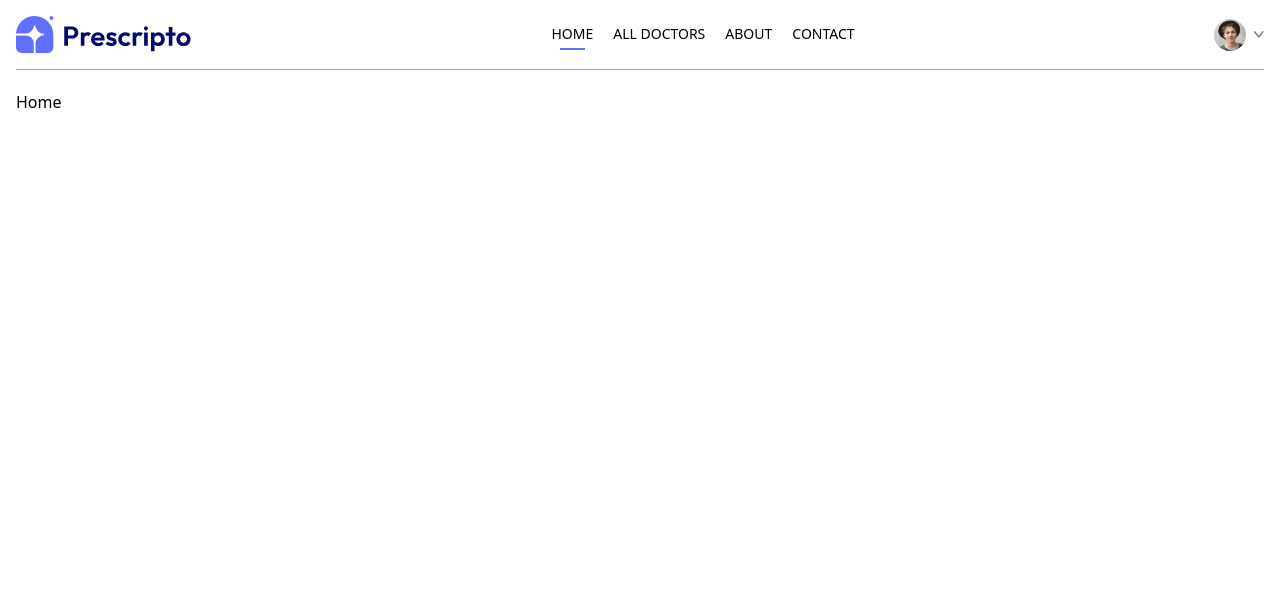
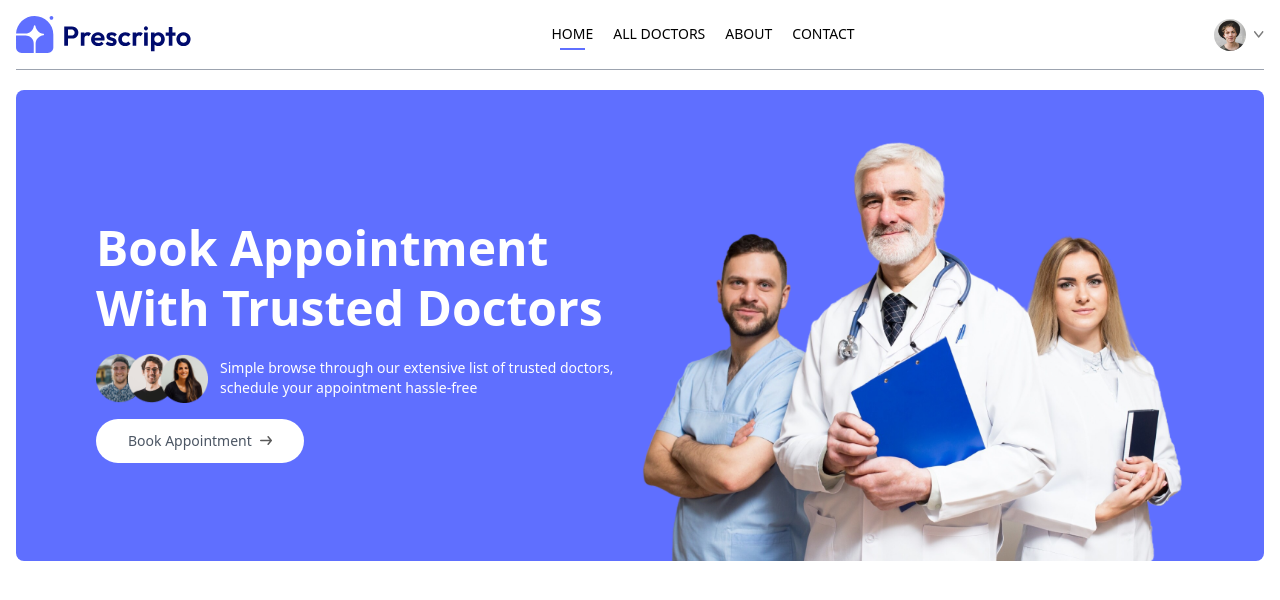
Before and after one commit to KiraCode/doctor-appointment-booking, a React app in the folder frontend/: page / in a window 1280 px wide. Shown: the top 600 px of the page. Built offline with nearby package versions, Linux system fonts and the light colour scheme; the HTML template or start-up script is replaced by a standard one.

Commit message:
header is added to the website

```diff
--- /dev/null
+++ b/frontend/src/components/Header.jsx
@@ -0,0 +1,34 @@
+import React from "react";
+import { assets } from "../assets/assets_frontend/assets.js";
+
+const Header = () => {
+  return (
+    <div className="flex flex-col md:flex-row flex-wrap bg-primary rounded-lg px-6 md:px-10 lg:px-20">
+      {/* -------left side------- */}
+      <div className="md:w-1/2 flex flex-col items-start justify-center gap-4 py-10 m-auto md:py-[10vw] md:mb-[-30px]">
+        <p className="text-3xl md:text-4xl lg:text-5xl text-white font-semibold leading-tight md:leading-tight lg:leading-tight">
+          Book Appointment <br />
+          With Trusted Doctors
+        </p>
+        <div className="flex flex-col md:flex-row items-center gap-3 text-white text-sm font-light">
+          <img className="w-28" src={assets.group_profiles} alt="" />
+          <p>
+            Simple browse through our extensive list of trusted doctors,
+            <br className="hidden sm:block" />
+            schedule your appointment hassle-free
+          </p>
+        </div>
+        <a href="#speciality" className="flex items-center gap-2 bg-white px-8 py-3  rounded-full text-gray-600 text-sm m-auto md:m-0 hover:scale-105 transition-all duration-300">
+          Book Appointment <img className="w-3" src={assets.arrow_icon} alt="" />
+        </a>
+      </div>
+
+      {/* -------right side------- */}
+      <div className="md:w-1/2 relative">
+        <img className="w-full md:absolute bottom-0 h-auto rounded-lg" src={assets.header_img} alt="" />
+      </div>
+    </div>
+  );
+};
+
+export default Header;
--- a/frontend/src/pages/Home.jsx
+++ b/frontend/src/pages/Home.jsx
@@ -1,8 +1,11 @@
 import React from 'react'
+import Header from '../components/Header'
 
 const Home = () => {
   return (
-    <div>Home</div>
+    <div>
+      <Header/>
+    </div>
   )
 }
 
```
